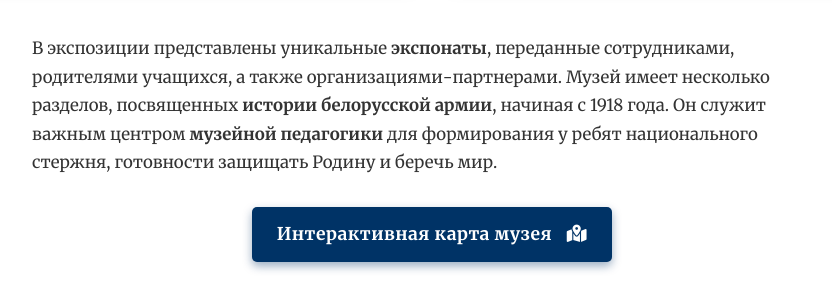
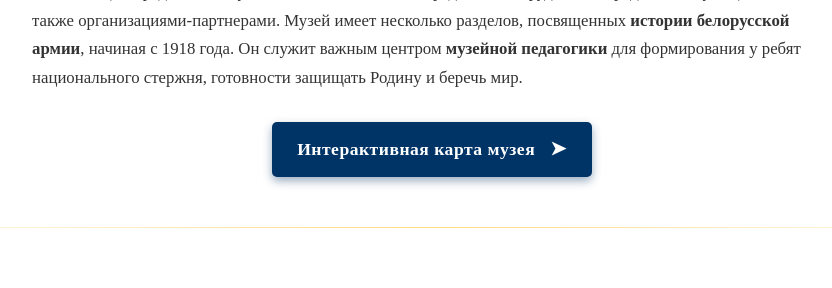
Before and after one commit to sehaxe/granit, a Flask app: page / in a window 1280 px wide. Shown: the part 2312-2600 px from the top of the page, without its empty margins (208-1040 px from the left). Run offline with Flask 3, Linux system fonts and the light colour scheme; some web fonts are replaced.

Commit message:
optimizations + new photos

```diff
--- a/static/css/style.css
+++ b/static/css/style.css
@@ -1,6 +1,69 @@
-/* Подключение шрифтов: Montserrat (геометрический, для заголовков и акцентов) и Merriweather (с засечками, для текста) */
-@import url('https://fonts.googleapis.com/css2?family=Merriweather:ital,wght@0,400;0,700;1,400;1,700&family=Montserrat:wght@700;900&display=swap');
+/* --- СКАЧАННЫЕ ЛОКАЛЬНЫЕ ШРИФТЫ (@font-face) --- */
 
+/* Montserrat (Variable Font) */
+@font-face {
+  font-family: 'Montserrat';
+  font-style: normal;
+  /* Указываем диапазон толщин, который поддерживает Variable Font */
+  font-weight: 100 900;
+  font-display: swap;
+  src: url('../fonts/Montserrat-VariableFont_wght.ttf') format('truetype');
+}
+
+/* Montserrat Italic (Variable Font) */
+@font-face {
+  font-family: 'Montserrat';
+  font-style: italic;
+  font-weight: 100 900;
+  font-display: swap;
+  src: url('../fonts/Montserrat-Italic-VariableFont_wght.ttf') format('truetype');
+}
+
+/* Merriweather (Variable Font) */
+@font-face {
+  font-family: 'Merriweather';
+  font-style: normal;
+  /* Указываем диапазон толщин */
+  font-weight: 300 900;
+  font-display: swap;
+  src: url('../fonts/Merriweather-VariableFont_opsz,wdth,wght.ttf') format('truetype');
+}
+
+/* Merriweather Italic (Variable Font) */
+@font-face {
+  font-family: 'Merriweather';
+  font-style: italic;
+  font-weight: 300 900;
+  font-display: swap;
+  src: url('../fonts/Merriweather-Italic-VariableFont_opsz,wdth,wght.ttf') format('truetype');
+}
+
+/* ---------------------------------------------------- */
+/* (Остальной CSS-код, который вы предоставили, остается без изменений) */
+
+/* *** НОВЫЕ СТИЛИ ДЛЯ ЗАМЕНЫ ИКОНОК *** */
+.hamburger span {
+    font-size: 1.5rem;
+    line-height: 1;
+}
+
+#scroll-to-top span {
+    font-size: 1.2rem;
+}
+
+.primary-btn .map-icon {
+    margin-left: 10px;
+    font-size: 1.1em;
+    line-height: 1; /* Убедимся, что символ хорошо выровнен */
+}
+
+/* Для кнопки "Вернуться" на странице museum-map.html */
+.primary-btn .back-arrow {
+    font-size: 1.1em;
+    margin-right: 10px;
+    /* Убедимся, что символ хорошо выровнен */
+    line-height: 1;
+}
 
 /* Основные переменные цветов */
 :root {
--- a/templates/index.html
+++ b/templates/index.html
@@ -5,11 +5,9 @@
     <meta name="viewport" content="width=device-width, initial-scale=1.0">
     <title>Гимназия №6 г. Минска</title>
 
-    <!-- Оптимизация: Начинаем соединение с CDN Font Awesome заранее. -->
-    <link rel="preconnect" href="https://cdnjs.cloudflare.com">
-
-    <!-- Оптимизация: Предварительно загружаем CSS Font Awesome (render-blocking). -->
-    <link rel="preload" href="https://cdnjs.cloudflare.com/ajax/libs/font-awesome/6.5.2/css/all.min.css" as="style">
+    <!-- Оптимизация: Предварительно загружаем наши локальные шрифты (Variable Fonts). -->
+    <link rel="preload" href="{{ url_for('static', filename='fonts/Montserrat-VariableFont_wght.ttf') }}" as="font" type="font/ttf" crossorigin>
+    <link rel="preload" href="{{ url_for('static', filename='fonts/Merriweather-VariableFont_opsz,wdth,wght.ttf') }}" as="font" type="font/ttf" crossorigin>
 
     <!-- Open Graph Meta Tags -->
     <meta property="og:title" content="Гимназия №6 г. Минска">
@@ -20,7 +18,6 @@
     <meta property="og:site_name" content="ГУО «Гимназия №6 г. Минска»">
 
     <link rel="stylesheet" href="{{ url_for('static', filename='css/style.css') }}">
-    <link rel="stylesheet" href="https://cdnjs.cloudflare.com/ajax/libs/font-awesome/6.5.2/css/all.min.css">
 
     <!-- Favicons and Manifest -->
     <link rel="icon" href="{{ url_for('favicon') }}" type="image/x-icon">
@@ -47,7 +44,8 @@
             Гимназия №6 г. Минска
         </div>
         <button class="hamburger" aria-label="Открыть меню">
-            <i class="fas fa-bars"></i>
+            <!-- Замена: fa-bars на символ бургер-меню -->
+            <span>&#9776;</span>
         </button>
         <nav class="nav">
             <a href="#about">О гимназии</a>
@@ -59,15 +57,14 @@
     </header>
 
     <button id="scroll-to-top" aria-label="Прокрутить наверх">
-        <i class="fas fa-arrow-up"></i>
+        <!-- Замена: fa-arrow-up на стрелку вверх -->
+        <span>&#9650;</span>
     </button>
 
     <!-- Изображения в слайдере являются 'Above the Fold' (критически важны для первого экрана),
          поэтому они остаются БЕЗ lazy loading. -->
     <section id="hero-slider" class="slider-section">
         <div class="slider-container">
-            <!-- Здесь фон устанавливается инлайном, потому что это не <img> тег,
-                 и он критически важен для первого экрана. Оставляем как есть. -->
             <div class="slide fade" style="background-image: url('static/slide1.avif');">
                 <div class="slide-caption">Добро пожаловать в Гимназию №6</div>
             </div>
@@ -121,7 +118,7 @@
 
             <div class="button-container">
                 <a href="/museum-map" class="btn primary-btn">
-                    Интерактивная карта музея <i class="fas fa-map-marked-alt"></i>
+                    Интерактивная карта музея <span class="map-icon">&#10148;</span>
                 </a>
             </div>
         </div>
```
Also changed, not shown: templates/museum_map.html (+40 -30 lines), static/exhibit2.avif (added), static/exhibit3.avif (added), static/fonts/Montserrat-Italic-VariableFont_wght.ttf (added), static/fonts/Montserrat-VariableFont_wght.ttf (added), static/old_jpg/exhibit2.jpg (added), static/old_jpg/exhibit3.jpg (added), 2 other files.
